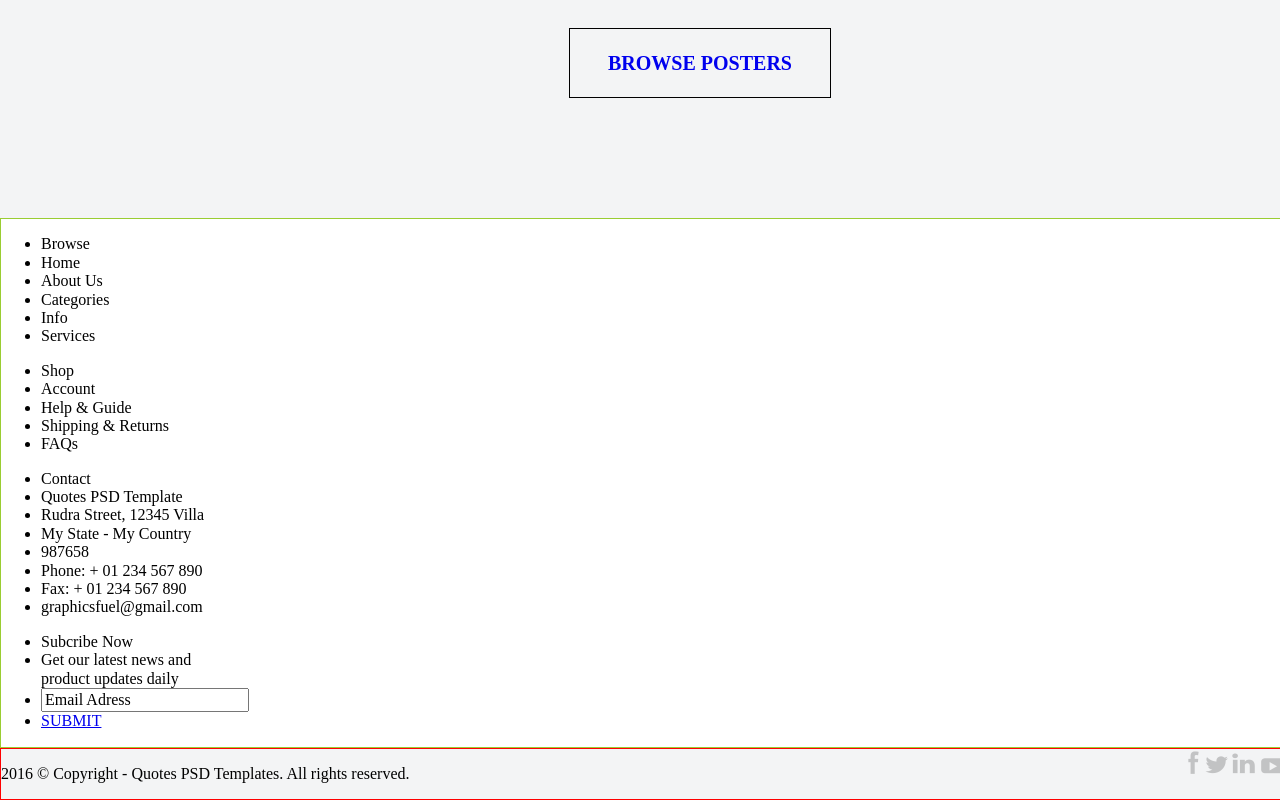
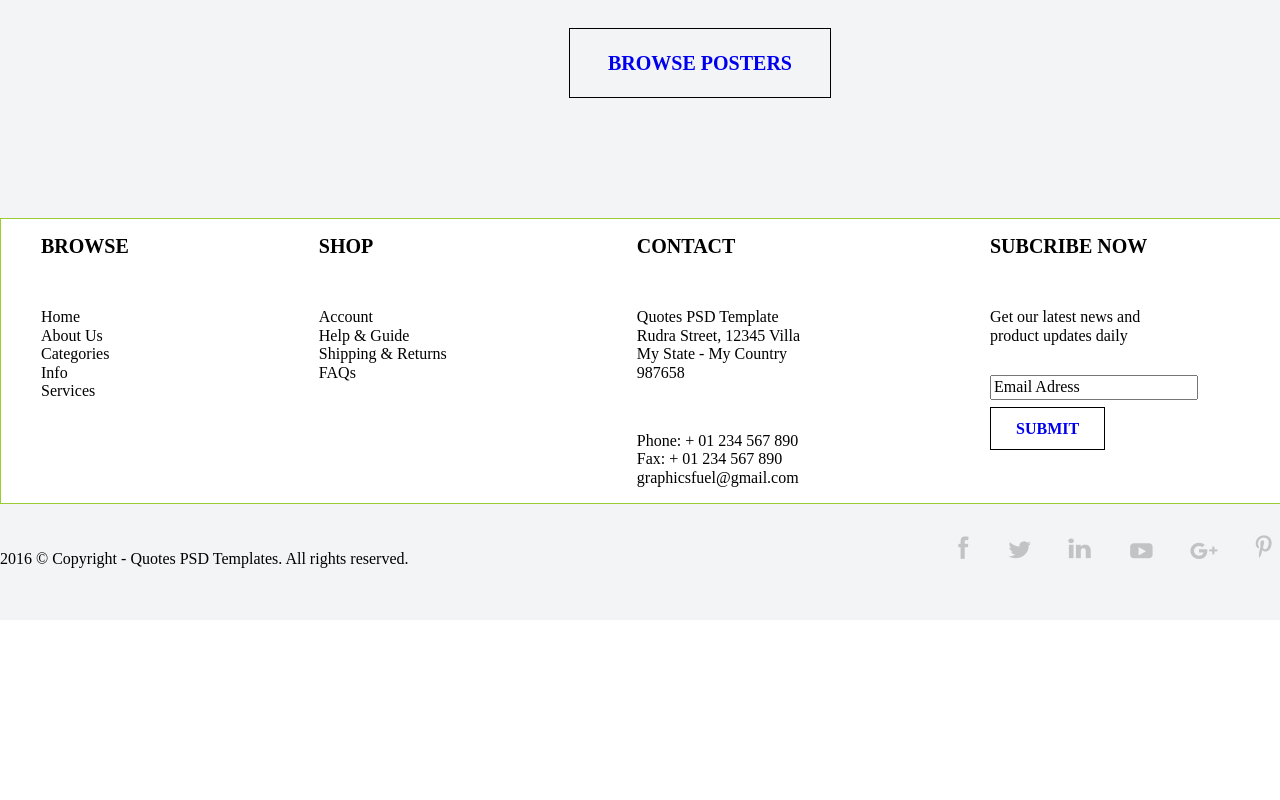
Before and after one commit to PaulaZP/Web-Proyecto-Smile, a website: page index.html in a window 1280 px wide. Shown: the part 5562-6362 px from the top of the page. After the commit the page ends 6182 px from the top, so only its background shows below. Drawn offline with Linux system fonts and the light colour scheme.

Commit message:
Agrego estilos del footer

```diff
--- a/index.html
+++ b/index.html
@@ -134,9 +134,9 @@
 
             <!--------------------Contenido 7-------------------->
             <div id="wrapper-secundario">
-                <div class="content-7">
-                    <ul>
-                        <li>Browse</li>
+                <div class="content-7 clearfix">
+                    <ul class="lista-1">
+                        <li class="c-7-li-1">Browse</li>
                         <li>Home</li>
                         <li>About Us</li>
                         <li>Categories</li>
@@ -144,30 +144,30 @@
                         <li>Services</li>
                     </ul>
 
-                    <ul>
-                        <li>Shop</li>
+                    <ul class="lista-2">
+                        <li class="c-7-li-1">Shop</li>
                         <li>Account</li>
                         <li>Help & Guide</li>
                         <li>Shipping & Returns</li>
                         <li>FAQs</li>
                     </ul>
 
-                    <ul>
-                        <li>Contact</li>
+                    <ul class="lista-3">
+                        <li class="c-7-li-1">Contact</li>
                         <li>Quotes PSD Template</li>
                         <li>Rudra Street, 12345 Villa</li>
                         <li>My State - My Country</li>
-                        <li>987658</li>
+                        <li class="c-7-li-2">987658</li>
                         <li>Phone: + 01 234 567 890</li>
                         <li>Fax: + 01 234 567 890</li>
                         <li>graphicsfuel@gmail.com</li>
                     </ul>
 
-                    <ul>
-                        <li>Subcribe Now</li>
-                        <li>Get our latest news and <br>product updates daily</li>
-                        <li><input type="text" value="Email Adress"></li>
-                        <li><a href="#">SUBMIT</a></li>
+                    <ul class="lista-4">
+                        <li class="c-7-li-1">Subcribe Now</li>
+                        <li class="c-7-li-3">Get our latest news and <br>product updates daily</li>
+                        <li class="c-7-li-4"><input type="text" value="Email Adress"></li>
+                        <li class="boton-f"><a href="#">SUBMIT</a></li>
                     </ul>
                 </div>
             </div>
--- a/sass/partial/_content.scss
+++ b/sass/partial/_content.scss
@@ -196,17 +196,61 @@
 .content-7{
     border: 1px solid yellowgreen;
 }
+.content-7 ul{
+    margin-right: 150px;
+}
+.content-7 li{
+    list-style: none;
+}
+.c-7-li-1{
+    font-weight: bold;
+    font-size: 20px;
+    text-transform: uppercase;
+    padding-bottom: 50px;
+}
+.c-7-li-2{
+    padding-bottom: 50px;
+}
+.c-7-li-3{
+    padding-bottom: 30px;
+}
+.c-7-li-4{
+    padding-bottom: 20px;
+}
+.lista-1{
+    float: left;
+}
+.lista-2{
+    float: left;
+}
+.lista-3{
+    float: left;
+}
+.lista-4{
+    float: left;
+}
+.boton-f a{
+    border: 1px solid #000000;
+    font-size: 16px;
+    text-decoration: none;
+    font-weight: bold;
+    padding: 12px 25px;
+}
 
 /*-----------Footer-----------*/
 .fondo-4{
     background-color:  #f3f4f5;
 }
-.footer{
-    border: 1px solid red;
-}
 .copy{
     float: left;
+    padding-top: 30px;
+    padding-bottom: 35px;
 }
 .redes{
     float: right;
+    padding-top: 30px;
+    padding-bottom: 35px;
 }
+.redes img +img{
+    padding-left: 33px;
+}
```
Also changed, not shown: css/style.css.
